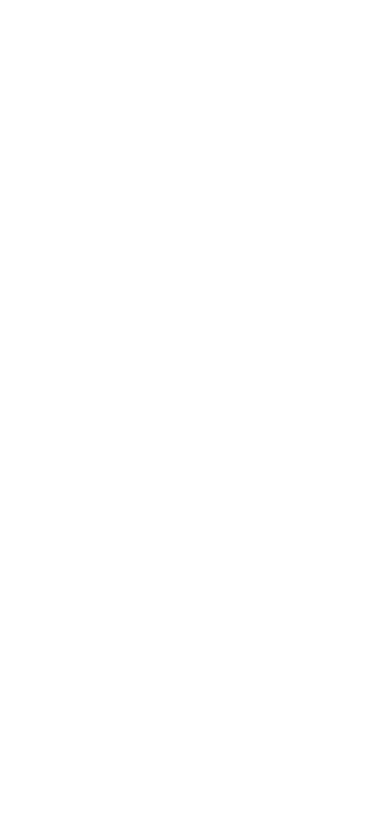
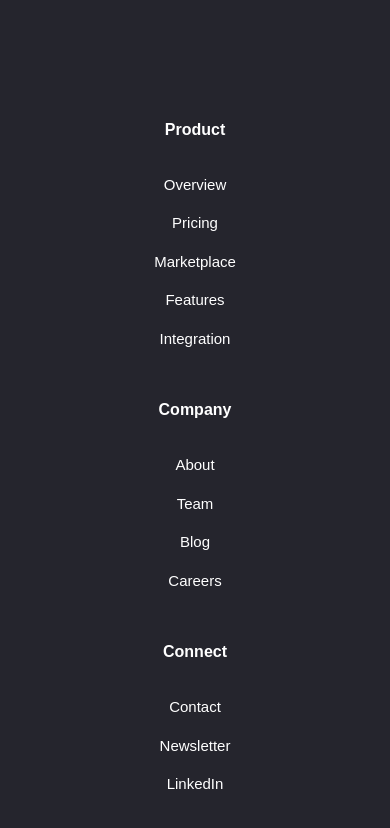
Before and after one commit to epalacio/portfolio-blogr-lp, a React (Create React App) app: page / in a window 390 px wide. Shown: the part 3368-4196 px from the top of the page. Before the commit the page ends 3006 px from the top, so only its background shows below. Built offline with nearby package versions, Linux system fonts and the light colour scheme.

Commit message:
Footer design, styling, content, responsiveness

```diff
--- a/src/App.js
+++ b/src/App.js
@@ -4,6 +4,7 @@
 import Hero from './components/Hero';
 import Features from './components/Features';
 import Future from './components/Future'
+import Footer from './components/Footer'
 
 const App = () => (
 //Fragment is temporary before setting up router
@@ -13,6 +14,7 @@
       <Future/>
       <Infrastructure/>
       <Features/>
+      <Footer/>
   </Fragment>
 );
 
--- a/src/components/Footer.js
+++ b/src/components/Footer.js
@@ -1,7 +1,30 @@
+import logo from '../img/logo.svg'
+
 const Footer = () => {
     return (
-        <div>
-            <p>Footer</p>
+        <div className='bg-blackRussian mt-60 text-white rounded-tr-blogrRad mx-auto flex flex-col sm:flex-row justify-around iterms-center py-10'>
+            <img src={logo} className='w-logo h-full mt-10 mx-auto sm:mx-0 mb-20 sm:mb-0' alt="Blogr main logo"  />
+            <div className='flex flex-col mt-10 text-center sm:text-left'>
+                <a href='/' className='font-bold mb-6'>Product</a>
+                <a href='/' className='text-footerLinks my-2'>Overview</a>
+                <a href='/' className='text-footerLinks my-2'>Pricing</a>
+                <a href='/' className='text-footerLinks my-2'>Marketplace</a>
+                <a href='/' className='text-footerLinks my-2'>Features</a>
+                <a href='/' className='text-footerLinks my-2'>Integration</a>
+            </div>
+            <div className='flex flex-col mt-10 text-center sm:text-left'>
+                <a href='/' className='font-bold mb-6'>Company</a>
+                <a href='/' className='text-footerLinks my-2'>About</a>
+                <a href='/' className='text-footerLinks my-2'>Team</a>
+                <a href='/' className='text-footerLinks my-2'>Blog</a>
+                <a href='/' className='text-footerLinks my-2'>Careers</a>
+            </div>
+            <div className='flex flex-col mt-10 text-center sm:text-left'>
+                <a href='/' className='font-bold mb-6'>Connect</a>
+                <a href='/' className='text-footerLinks my-2'>Contact</a>
+                <a href='/' className='text-footerLinks my-2'>Newsletter</a>
+                <a href='/' className='text-footerLinks my-2'>LinkedIn</a>
+            </div>
         </div>
      );
 }
--- a/tailwind.config.js
+++ b/tailwind.config.js
@@ -27,10 +27,14 @@
         'subHeaderMobile': '28px',
         'subHeaderDesktop': '40px',
         'h3Header': '28px',
-        'baseText': '16px'
+        'baseText': '16px',
+        'footerLinks': '15px'
       },
       borderRadius: {
         'blogrRad': '120px'
+      },
+      width: {
+        'logo': '100px'
       }
     },
   },
```
Also changed, not shown: src/img/logo.svg (added).
